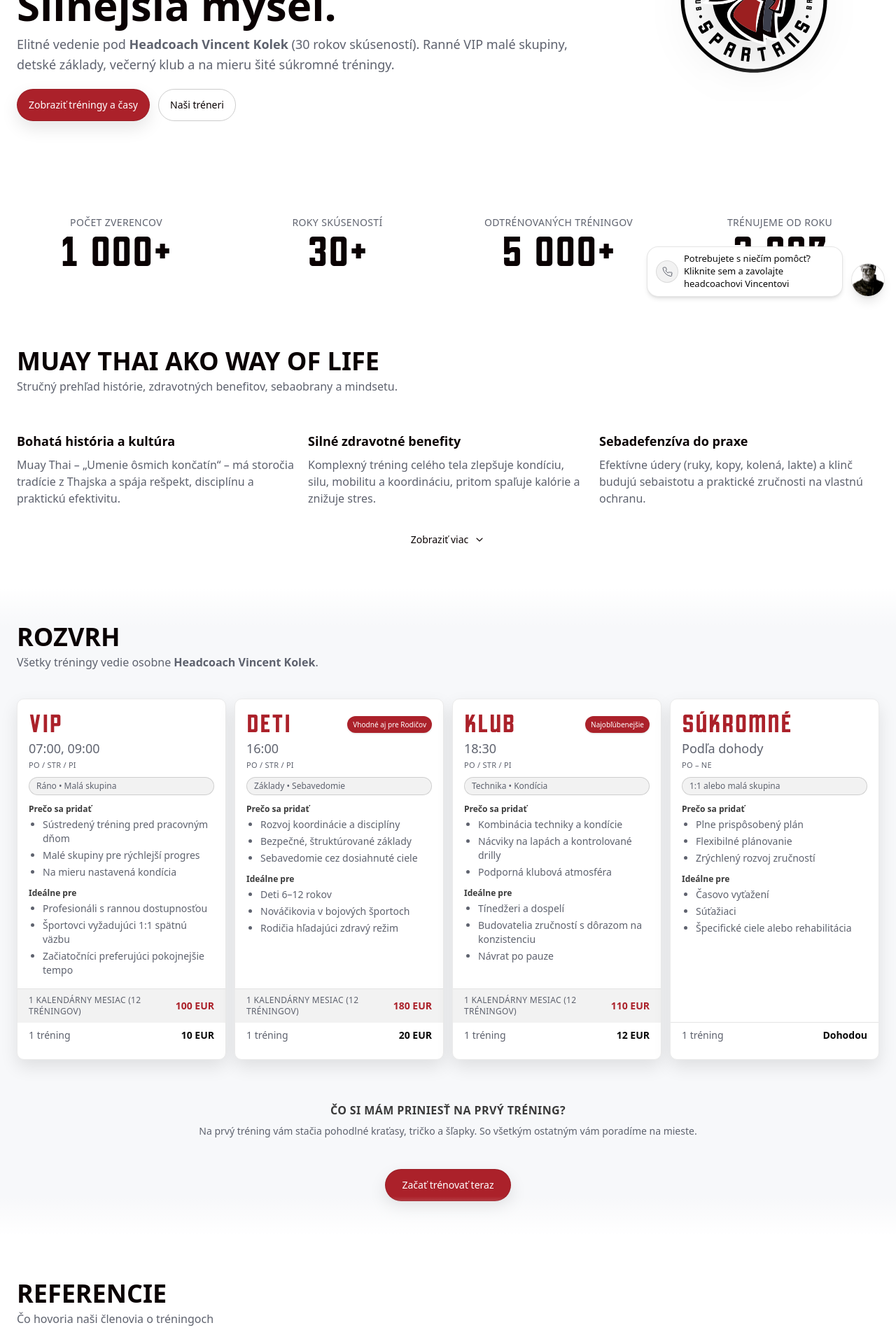
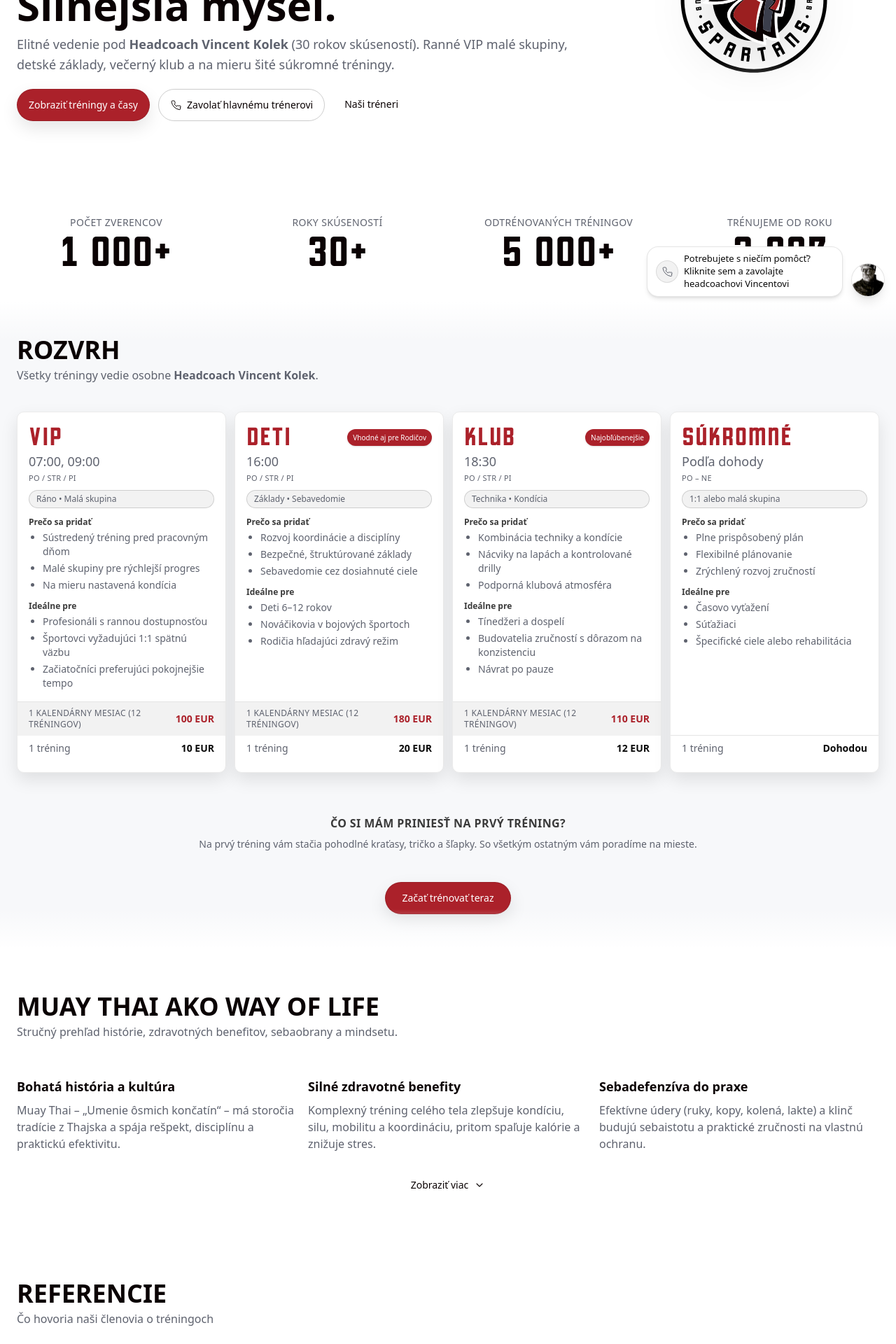
Before and after one commit to maht0rz/spartans-club-web, a Next.js app: page / in a window 1280 px wide. Shown: the part 360-2280 px from the top of the page at 70% size. Built offline with nearby package versions, Linux system fonts and the light colour scheme.

Commit message:
minor fixes

```diff
--- a/app/layout.tsx
+++ b/app/layout.tsx
@@ -56,14 +56,14 @@ export default function RootLayout({ children }: { children: React.ReactNode })
   // Initialize theme from storage or system preference
   React.useEffect(() => {
     try {
-      const stored = typeof window !== "undefined" ? localStorage.getItem("theme") : null;
-      const prefersDark =
-        typeof window !== "undefined" && window.matchMedia && window.matchMedia("(prefers-color-scheme: dark)").matches;
-      const dark = stored ? stored === "dark" : prefersDark;
-      setIsDark(dark);
-      if (typeof document !== "undefined") {
-        document.documentElement.classList.toggle("dark", dark);
-      }
+      // const stored = typeof window !== "undefined" ? localStorage.getItem("theme") : null;
+      // const prefersDark =
+      //   typeof window !== "undefined" && window.matchMedia && window.matchMedia("(prefers-color-scheme: dark)").matches;
+      // const dark = stored ? stored === "dark" : prefersDark;
+      // setIsDark(dark);
+      // if (typeof document !== "undefined") {
+      //   document.documentElement.classList.toggle("dark", dark);
+      // }
     } catch {
       // noop
     }
--- a/app/page.tsx
+++ b/app/page.tsx
@@ -130,8 +130,18 @@ export default function HomePage() {
               <a href="#sessions">
                 <Button>{t("hero.cta.sessions")}</Button>
               </a>
+              <a href={`tel:${t("about.phone")}`}>
+                <Button variant="outline" className="inline-flex items-center gap-2">
+                  <svg width="16" height="16" viewBox="0 0 24 24" fill="none" aria-hidden="true">
+                    <path d="M22 16.92v3a2 2 0 0 1-2.18 2A19.79 19.79 0 0 1 3.11 5.18 2 2 0 0 1 5.11 3h3a2 2 0 0 1 2 1.72c.12.86.3 1.7.54 2.5a2 2 0 0 1-.45 2.11L9 10a16 16 0 0 0 5 5l.67-1.2a2 2 0 0 1 2.11-.45c.8.24 1.64.42 2.5.54A2 2 0 0 1 22 16.92Z" stroke="currentColor" strokeWidth="1.5" strokeLinecap="round" strokeLinejoin="round"/>
+                  </svg>
+                  <span>{t("hero.cta.call")}</span>
+                </Button>
+              </a>
               <a href="#private-coaching">
-                <Button variant="outline">{t("hero.cta.trainers")}</Button>
+                <Button variant="ghost" className="inline-flex items-center gap-2 hover:bg-transparent">
+                  {t("hero.cta.trainers")}
+                </Button>
               </a>
             </div>
           </div>
@@ -220,58 +230,7 @@ export default function HomePage() {
         </Container>
       </section>
 
-      {/* Reasons to start Muay Thai (accordion) */}
-      <section id="way-of-life" className="py-12 scroll-mt-24">
-        <Container>
-          <div className="mt-4"></div>
-          <h2 className="font-display font-extrabold text-4xl md:text-4xl uppercase">
-            {t("reasons.title")}
-          </h2>
-          <p className="text-muted-foreground mt-1">{t("reasons.subtitle")}</p>
-          <div className="mt-10"></div>
-          {(() => {
-            const items = t("reasons.items", { returnObjects: true }) as Array<{ title: string; body: string }>;
-            const [showAll, setShowAll] = React.useState(false);
-            const visible = showAll ? items : items.slice(0, 3);
-            return (
-              <>
-                <div className="mt-3 grid grid-cols-1 md:grid-cols-3 gap-4">
-                  {visible.map((it, idx) => (
-                    <div
-                      key={idx}
-                      className="rounded-md bg-white dark:bg-black px-0 py-3"
-                    >
-                      <div className="text-base md:text-lg font-semibold text-left">{it.title}</div>
-                      <div className="mt-2 text-[15px] md:text-base leading-relaxed text-muted-foreground text-left">
-                        {it.body}
-                      </div>
-                    </div>
-                  ))}
-                </div>
-                {items.length > 3 && (
-                  <div className="mt-3 flex justify-center">
-                    <Button
-                      variant="outline"
-                      onClick={() => setShowAll((v) => !v)}
-                      className="inline-flex items-center gap-2 bg-transparent border border-transparent shadow-none"
-                    >
-                      <span>{showAll ? t("reasons.less") : t("reasons.more")}</span>
-                      <svg
-                        className={`w-4 h-4 transition-transform ${showAll ? "rotate-180" : ""}`}
-                        viewBox="0 0 24 24"
-                        fill="none"
-                        aria-hidden="true"
-                      >
-                        <path d="M6 9l6 6 6-6" stroke="currentColor" strokeWidth="1.6" strokeLinecap="round" strokeLinejoin="round" />
-                      </svg>
-                    </Button>
-                  </div>
-                )}
-              </>
-            );
-          })()}
-        </Container>
-      </section>
+
 
       <section
         id="sessions"
@@ -544,6 +503,59 @@ export default function HomePage() {
               </Button>
             </a>
           </div>
+        </Container>
+      </section>
+
+      {/* Reasons to start Muay Thai (accordion) */}
+      <section id="way-of-life" className="py-12 scroll-mt-24">
+        <Container>
+          <div className="mt-4"></div>
+          <h2 className="font-display font-extrabold text-4xl md:text-4xl uppercase">
+            {t("reasons.title")}
+          </h2>
+          <p className="text-muted-foreground mt-1">{t("reasons.subtitle")}</p>
+          <div className="mt-10"></div>
+          {(() => {
+            const items = t("reasons.items", { returnObjects: true }) as Array<{ title: string; body: string }>;
+            const [showAll, setShowAll] = React.useState(false);
+            const visible = showAll ? items : items.slice(0, 3);
+            return (
+              <>
+                <div className="mt-3 grid grid-cols-1 md:grid-cols-3 gap-4">
+                  {visible.map((it, idx) => (
+                    <div
+                      key={idx}
+                      className="rounded-md bg-white dark:bg-black px-0 py-3"
+                    >
+                      <div className="text-base md:text-lg font-semibold text-left">{it.title}</div>
+                      <div className="mt-2 text-[15px] md:text-base leading-relaxed text-muted-foreground text-left">
+                        {it.body}
+                      </div>
+                    </div>
+                  ))}
+                </div>
+                {items.length > 3 && (
+                  <div className="mt-3 flex justify-center">
+                    <Button
+                      variant="outline"
+                      onClick={() => setShowAll((v) => !v)}
+                      className="inline-flex items-center gap-2 bg-transparent border border-transparent shadow-none"
+                    >
+                      <span>{showAll ? t("reasons.less") : t("reasons.more")}</span>
+                      <svg
+                        className={`w-4 h-4 transition-transform ${showAll ? "rotate-180" : ""}`}
+                        viewBox="0 0 24 24"
+                        fill="none"
+                        aria-hidden="true"
+                      >
+                        <path d="M6 9l6 6 6-6" stroke="currentColor" strokeWidth="1.6" strokeLinecap="round" strokeLinejoin="round" />
+                      </svg>
+                    </Button>
+                  </div>
+                )}
+              </>
+            );
+          })()}
         </Container>
       </section>
 
--- a/locales/en/common.json
+++ b/locales/en/common.json
@@ -6,6 +6,7 @@
   "hero.body": "Elite coaching led by {{coach}} (30 years of experience). Small-group VIP mornings, Kids fundamentals, evening Club sessions, and fully tailored Private training.",
   "hero.cta.sessions": "View sessions & times",
   "hero.cta.trainers": "Our trainers",
+  "hero.cta.call": "Call Head Coach",
   "reasons.title": "Muay Thai as a Way Of Life",
   "reasons.subtitle": "A quick overview of history, health benefits, self‑defense and mindset.",
   "reasons.more": "Show more",
--- a/locales/sk/common.json
+++ b/locales/sk/common.json
@@ -6,6 +6,7 @@
   "hero.body": "Elitné vedenie pod {{coach}} (30 rokov skúseností). Ranné VIP malé skupiny, detské základy, večerný klub a na mieru šité súkromné tréningy.",
   "hero.cta.sessions": "Zobraziť tréningy a časy",
   "hero.cta.trainers": "Naši tréneri",
+  "hero.cta.call": "Zavolať hlavnému trénerovi",
   "reasons.title": "Muay Thai ako Way Of Life",
   "reasons.subtitle": "Stručný prehľad histórie, zdravotných benefitov, sebaobrany a mindsetu.",
   "reasons.more": "Zobraziť viac",
```
